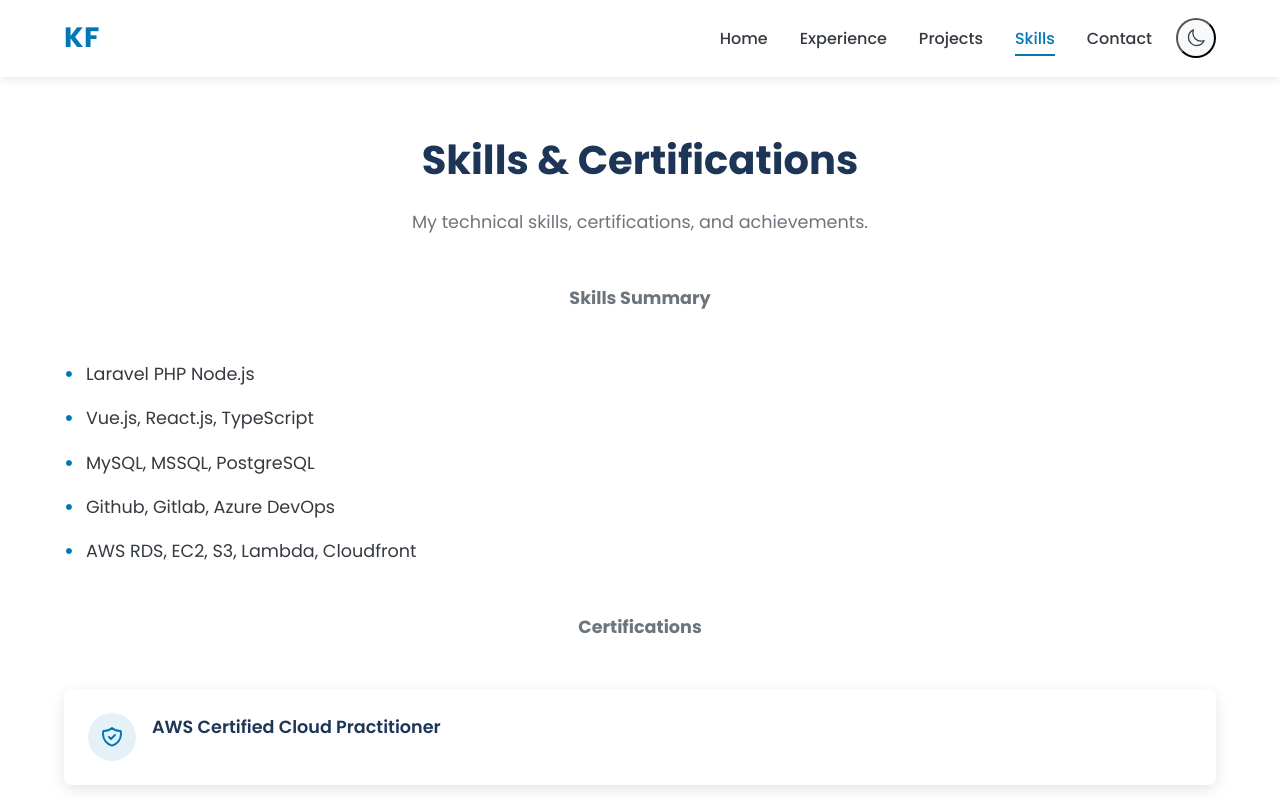
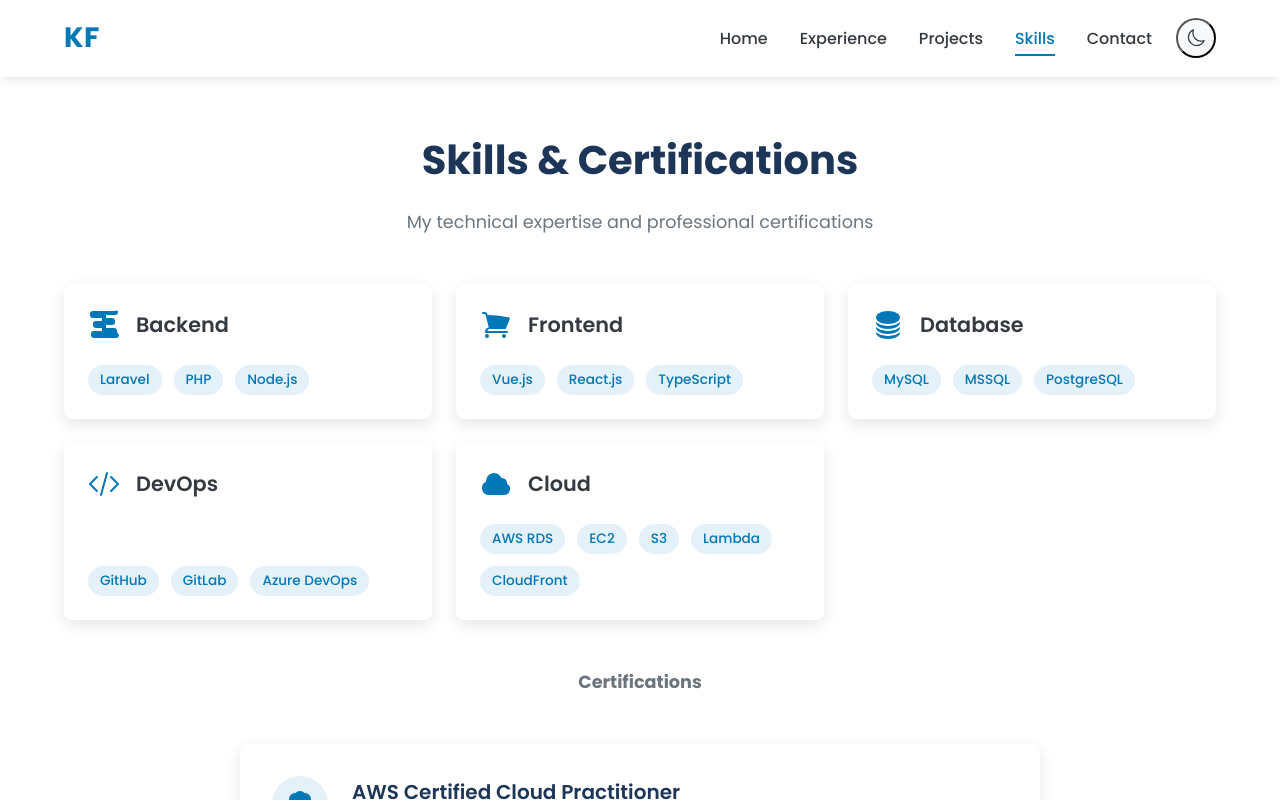
Before and after one commit to karlito0oo/portfolio, a React (Vite) app: page / in a window 1280 px wide. Both pictures are taken after a click on the button "Skills". Shown: the top 800 px of the page. Built offline with nearby package versions, Linux system fonts and the light colour scheme.

Commit message:
Projects UI enhancements

```diff
--- a/src/custom.css
+++ b/src/custom.css
@@ -751,67 +751,121 @@ nav button:hover::after, nav button.active::after {
   transition: var(--transition);
 }
 
-.skills-section, .certifications-section, .awards-section {
+.skills-grid {
+  display: grid;
+  grid-template-columns: repeat(auto-fill, minmax(300px, 1fr));
+  gap: 1.5rem;
   margin-bottom: 3rem;
 }
 
-.skills-list {
-  list-style-type: none;
-  padding-left: 0;
-  margin-bottom: 2rem;
+.skill-category-card {
+  background-color: var(--card-background);
+  border-radius: 8px;
+  padding: 1.5rem;
+  box-shadow: var(--box-shadow);
+  transition: var(--transition);
+  height: 100%;
+  display: flex;
+  flex-direction: column;
 }
 
-.skills-list li {
-  margin-bottom: 1rem;
-  font-size: 1.1rem;
-  color: var(--text-color);
+.skill-category-card:hover {
+  transform: translateY(-5px);
+  box-shadow: 0 10px 20px var(--shadow-color);
+}
+
+.skill-category-header {
   display: flex;
   align-items: center;
+  margin-bottom: 1.5rem;
+  gap: 1rem;
 }
 
-.skill-bullet {
-  color: var(--primary-color);
-  font-size: 1.5rem;
-  margin-right: 0.75rem;
-  line-height: 1;
+.skill-category-header h3 {
+  font-size: 1.3rem;
+  font-weight: 600;
+  color: var(--text-color);
+  margin: 0;
 }
 
-.certification-item, .award-item {
+.skill-category-icon {
+  width: 2rem;
+  height: 2rem;
+  color: var(--primary-color);
+}
+
+.skill-tags {
+  display: flex;
+  flex-wrap: wrap;
+  gap: 0.75rem;
+  margin-top: auto;
+}
+
+.certification-card {
   display: flex;
   align-items: flex-start;
-  gap: 1rem;
-  margin-bottom: 1.5rem;
-  padding: 1.5rem;
+  gap: 1.5rem;
+  padding: 2rem;
   background-color: var(--card-background);
   border-radius: 8px;
   box-shadow: var(--box-shadow);
-  transition: var(--transition);
+  transition: transform 0.3s ease, box-shadow 0.3s ease;
+  max-width: 800px;
+  margin: 0 auto;
 }
 
-.certification-icon, .award-icon {
+.certification-card:hover {
+  transform: translateY(-5px);
+  box-shadow: 0 10px 20px var(--shadow-color);
+}
+
+.certification-icon {
   display: flex;
   align-items: center;
   justify-content: center;
-  width: 48px;
-  height: 48px;
+  width: 3.5rem;
+  height: 3.5rem;
   border-radius: 50%;
   background-color: rgba(0, 119, 182, 0.1);
   color: var(--primary-color);
   flex-shrink: 0;
 }
 
-.certification-content, .award-content {
+.certification-icon svg {
+  width: 2rem;
+  height: 2rem;
+}
+
+.certification-content {
   flex-grow: 1;
 }
 
-.certification-content h4, .award-content h4 {
-  margin-bottom: 0.5rem;
+.certification-content h4 {
+  font-size: 1.25rem;
+  font-weight: 600;
   color: var(--dark-color);
-  font-weight: 600;
-  font-size: 1.1rem;
+  margin-bottom: 0.75rem;
 }
 
-.award-content p {
-  color: var(--light-text);
-  font-size: 0.95rem;
+.certification-content p {
+  color: var(--text-color);
+  font-size: 1rem;
+  line-height: 1.6;
 }
+
+@media (max-width: 767px) {
+  .skills-grid {
+    grid-template-columns: 1fr;
+  }
+
+  .certification-card {
+    flex-direction: column;
+    align-items: center;
+    text-align: center;
+    padding: 1.5rem;
+  }
+
+  .certification-icon {
+    margin-bottom: 1rem;
+  }
+}
--- a/src/pages/Contact.tsx
+++ b/src/pages/Contact.tsx
@@ -95,19 +95,14 @@ const Contact: React.FC = () => {
             <div className="connect-section">
               <h4>Connect with me</h4>
               <div className="social-icons">
-                <a href="https://github.com" target="_blank" rel="noopener noreferrer" aria-label="GitHub">
+                <a href="https://github.com/karlito0oo" target="_blank" rel="noopener noreferrer" aria-label="GitHub">
                   <svg width="20" height="20" fill="currentColor" viewBox="0 0 24 24" aria-hidden="true">
                     <path fillRule="evenodd" d="M12 2C6.477 2 2 6.484 2 12.017c0 4.425 2.865 8.18 6.839 9.504.5.092.682-.217.682-.483 0-.237-.008-.868-.013-1.703-2.782.605-3.369-1.343-3.369-1.343-.454-1.158-1.11-1.466-1.11-1.466-.908-.62.069-.608.069-.608 1.003.07 1.531 1.032 1.531 1.032.892 1.53 2.341 1.088 2.91.832.092-.647.35-1.088.636-1.338-2.22-.253-4.555-1.113-4.555-4.951 0-1.093.39-1.988 1.029-2.688-.103-.253-.446-1.272.098-2.65 0 0 .84-.27 2.75 1.026A9.564 9.564 0 0112 6.844c.85.004 1.705.115 2.504.337 1.909-1.296 2.747-1.027 2.747-1.027.546 1.379.202 2.398.1 2.651.64.7 1.028 1.595 1.028 2.688 0 3.848-2.339 4.695-4.566 4.943.359.309.678.92.678 1.855 0 1.338-.012 2.419-.012 2.747 0 .268.18.58.688.482A10.019 10.019 0 0022 12.017C22 6.484 17.522 2 12 2z" clipRule="evenodd" />
                   </svg>
                 </a>
-                <a href="https://linkedin.com" target="_blank" rel="noopener noreferrer" aria-label="LinkedIn">
+                <a href="https://www.linkedin.com/in/karl-kenneth-flores-8a019b175/" target="_blank" rel="noopener noreferrer" aria-label="LinkedIn">
                   <svg width="20" height="20" fill="currentColor" viewBox="0 0 24 24" aria-hidden="true">
                     <path d="M20.447 20.452h-3.554v-5.569c0-1.328-.027-3.037-1.852-3.037-1.853 0-2.136 1.445-2.136 2.939v5.667H9.351V9h3.414v1.561h.046c.477-.9 1.637-1.85 3.37-1.85 3.601 0 4.267 2.37 4.267 5.455v6.286zM5.337 7.433c-1.144 0-2.063-.926-2.063-2.065 0-1.138.92-2.063 2.063-2.063 1.14 0 2.064.925 2.064 2.063 0 1.139-.925 2.065-2.064 2.065zm1.782 13.019H3.555V9h3.564v11.452zM22.225 0H1.771C.792 0 0 .774 0 1.729v20.542C0 23.227.792 24 1.771 24h20.451C23.2 24 24 23.227 24 22.271V1.729C24 .774 23.2 0 22.222 0h.003z" />
-                  </svg>
-                </a>
-                <a href="https://twitter.com" target="_blank" rel="noopener noreferrer" aria-label="Twitter">
-                  <svg width="20" height="20" fill="currentColor" viewBox="0 0 24 24" aria-hidden="true">
-                    <path d="M8.29 20.251c7.547 0 11.675-6.253 11.675-11.675 0-.178 0-.355-.012-.53A8.348 8.348 0 0022 5.92a8.19 8.19 0 01-2.357.646 4.118 4.118 0 001.804-2.27 8.224 8.224 0 01-2.605.996 4.107 4.107 0 00-6.993 3.743 11.65 11.65 0 01-8.457-4.287 4.106 4.106 0 001.27 5.477A4.072 4.072 0 012.8 9.713v.052a4.105 4.105 0 003.292 4.022 4.095 4.095 0 01-1.853.07 4.108 4.108 0 003.834 2.85A8.233 8.233 0 012 18.407a11.616 11.616 0 006.29 1.84" />
                   </svg>
                 </a>
               </div>
--- a/src/pages/Home.tsx
+++ b/src/pages/Home.tsx
@@ -38,19 +38,14 @@ const Home: React.FC = () => {
             </div>
 
             <div className="social-icons">
-              <a href="https://github.com" target="_blank" rel="noopener noreferrer" aria-label="GitHub">
+              <a href="https://github.com/karlito0oo" target="_blank" rel="noopener noreferrer" aria-label="GitHub">
                 <svg width="20" height="20" fill="currentColor" viewBox="0 0 24 24" aria-hidden="true">
                   <path fillRule="evenodd" d="M12 2C6.477 2 2 6.484 2 12.017c0 4.425 2.865 8.18 6.839 9.504.5.092.682-.217.682-.483 0-.237-.008-.868-.013-1.703-2.782.605-3.369-1.343-3.369-1.343-.454-1.158-1.11-1.466-1.11-1.466-.908-.62.069-.608.069-.608 1.003.07 1.531 1.032 1.531 1.032.892 1.53 2.341 1.088 2.91.832.092-.647.35-1.088.636-1.338-2.22-.253-4.555-1.113-4.555-4.951 0-1.093.39-1.988 1.029-2.688-.103-.253-.446-1.272.098-2.65 0 0 .84-.27 2.75 1.026A9.564 9.564 0 0112 6.844c.85.004 1.705.115 2.504.337 1.909-1.296 2.747-1.027 2.747-1.027.546 1.379.202 2.398.1 2.651.64.7 1.028 1.595 1.028 2.688 0 3.848-2.339 4.695-4.566 4.943.359.309.678.92.678 1.855 0 1.338-.012 2.419-.012 2.747 0 .268.18.58.688.482A10.019 10.019 0 0022 12.017C22 6.484 17.522 2 12 2z" clipRule="evenodd" />
                 </svg>
               </a>
-              <a href="https://linkedin.com" target="_blank" rel="noopener noreferrer" aria-label="LinkedIn">
+              <a href="https://www.linkedin.com/in/karl-kenneth-flores-8a019b175/" target="_blank" rel="noopener noreferrer" aria-label="LinkedIn">
                 <svg width="20" height="20" fill="currentColor" viewBox="0 0 24 24" aria-hidden="true">
                   <path d="M20.447 20.452h-3.554v-5.569c0-1.328-.027-3.037-1.852-3.037-1.853 0-2.136 1.445-2.136 2.939v5.667H9.351V9h3.414v1.561h.046c.477-.9 1.637-1.85 3.37-1.85 3.601 0 4.267 2.37 4.267 5.455v6.286zM5.337 7.433c-1.144 0-2.063-.926-2.063-2.065 0-1.138.92-2.063 2.063-2.063 1.14 0 2.064.925 2.064 2.063 0 1.139-.925 2.065-2.064 2.065zm1.782 13.019H3.555V9h3.564v11.452zM22.225 0H1.771C.792 0 0 .774 0 1.729v20.542C0 23.227.792 24 1.771 24h20.451C23.2 24 24 23.227 24 22.271V1.729C24 .774 23.2 0 22.222 0h.003z" />
-                </svg>
-              </a>
-              <a href="https://twitter.com" target="_blank" rel="noopener noreferrer" aria-label="Twitter">
-                <svg width="20" height="20" fill="currentColor" viewBox="0 0 24 24" aria-hidden="true">
-                  <path d="M8.29 20.251c7.547 0 11.675-6.253 11.675-11.675 0-.178 0-.355-.012-.53A8.348 8.348 0 0022 5.92a8.19 8.19 0 01-2.357.646 4.118 4.118 0 001.804-2.27 8.224 8.224 0 01-2.605.996 4.107 4.107 0 00-6.993 3.743 11.65 11.65 0 01-8.457-4.287 4.106 4.106 0 001.27 5.477A4.072 4.072 0 012.8 9.713v.052a4.105 4.105 0 003.292 4.022 4.095 4.095 0 01-1.853.07 4.108 4.108 0 003.834 2.85A8.233 8.233 0 012 18.407a11.616 11.616 0 006.29 1.84" />
                 </svg>
               </a>
             </div>
--- a/src/pages/Projects.tsx
+++ b/src/pages/Projects.tsx
@@ -1,61 +1,17 @@
 import React from 'react';
+import shopmaraphLogo from '../assets/shopmaraphlogo.jpg';
 
 const Projects: React.FC = () => {
   const projects = [
     {
       id: 1,
-      title: 'E-Commerce Platform',
-      description: 'A full-stack e-commerce platform with product catalog, shopping cart, and payment processing capabilities.',
-      image: 'https://i.imgur.com/0ACPgAu.jpg',
-      technologies: ['React', 'Node.js', 'MongoDB', 'Stripe API'],
-      liveUrl: '#',
-      githubUrl: '#'
+      title: 'ShopMara PH',
+      description: 'A modern e-commerce platform for a clothing store featuring a responsive design, secure user authentication, product catalog with categories, shopping cart functionality, and seamless checkout process. Implemented with a Laravel backend API and React frontend for optimal performance.',
+      image: shopmaraphLogo,
+      technologies: ['Laravel', 'React JS', 'TypeScript', 'MySQL', 'Tailwind CSS'],
+      liveUrl: 'https://shopmaraph.com/',
+      githubUrl: 'https://github.com/karlito0oo/ShopMaraPH'
     },
-    {
-      id: 2,
-      title: 'Task Management App',
-      description: 'A Kanban-style task management application with drag-and-drop functionality and team collaboration features.',
-      image: 'https://i.imgur.com/xGZfEVG.jpg',
-      technologies: ['React', 'Redux', 'Firebase', 'Tailwind CSS'],
-      liveUrl: '#',
-      githubUrl: '#'
-    },
-    {
-      id: 3,
-      title: 'Weather Dashboard',
-      description: 'A weather forecast dashboard that displays current and future weather conditions based on location.',
-      image: 'https://i.imgur.com/KRzFnrR.jpg',
-      technologies: ['JavaScript', 'OpenWeather API', 'Chart.js', 'SCSS'],
-      liveUrl: '#',
-      githubUrl: '#'
-    },
-    {
-      id: 4,
-      title: 'Social Media Analytics',
-      description: 'A dashboard for social media managers to track engagement metrics and audience demographics.',
-      image: 'https://i.imgur.com/vYs4qEt.jpg',
-      technologies: ['React', 'TypeScript', 'D3.js', 'Node.js'],
-      liveUrl: '#',
-      githubUrl: '#'
-    },
-    {
-      id: 5,
-      title: 'Fitness Tracker',
-      description: 'A mobile-first web application to track fitness activities, set goals, and visualize progress over time.',
-      image: 'https://i.imgur.com/VyRvwY4.jpg',
-      technologies: ['React Native', 'GraphQL', 'Apollo', 'MongoDB'],
-      liveUrl: '#',
-      githubUrl: '#'
-    },
-    {
-      id: 6,
-      title: 'Recipe Finder',
-      description: 'A web application that helps users find recipes based on available ingredients and dietary preferences.',
-      image: 'https://i.imgur.com/AHJNKZ1.jpg',
-      technologies: ['Vue.js', 'Vuex', 'Edamam API', 'CSS Grid'],
-      liveUrl: '#',
-      githubUrl: '#'
-    }
   ];
 
   return (
--- a/src/pages/Skills.tsx
+++ b/src/pages/Skills.tsx
@@ -1,70 +1,96 @@
 import React from 'react';
 
 const Skills: React.FC = () => {
+  const skillCategories = [
+    {
+      name: "Backend",
+      skills: ["Laravel", "PHP", "Node.js"],
+      icon: (
+        <svg xmlns="http://www.w3.org/2000/svg" viewBox="0 0 24 24" fill="currentColor" className="skill-category-icon">
+          <path d="M21.75 17.25v-.75a2.25 2.25 0 0 0-2.25-2.25H13.5v-2.25h4.5a2.25 2.25 0 0 0 2.25-2.25v-.75a2.25 2.25 0 0 0-2.25-2.25H13.5v-2.25h6.75a2.25 2.25 0 0 0 2.25-2.25v-.75A2.25 2.25 0 0 0 20.25 1.5H3.75A2.25 2.25 0 0 0 1.5 3.75v.75a2.25 2.25 0 0 0 2.25 2.25h6.75V9H6a2.25 2.25 0 0 0-2.25 2.25v.75A2.25 2.25 0 0 0 6 14.25h4.5v2.25H4.5a2.25 2.25 0 0 0-2.25 2.25v.75a2.25 2.25 0 0 0 2.25 2.25h16.5a2.25 2.25 0 0 0 2.25-2.25Z" />
+        </svg>
+      )
+    },
+    {
+      name: "Frontend",
+      skills: ["Vue.js", "React.js", "TypeScript"],
+      icon: (
+        <svg xmlns="http://www.w3.org/2000/svg" viewBox="0 0 24 24" fill="currentColor" className="skill-category-icon">
+          <path d="M2.25 2.25a.75.75 0 0 0 0 1.5h1.386c.17 0 .318.114.362.278l2.558 9.592a3.752 3.752 0 0 0-2.806 3.63c0 .414.336.75.75.75h15.75a.75.75 0 0 0 0-1.5H5.378A2.25 2.25 0 0 1 7.5 15h11.218a.75.75 0 0 0 .674-.421 60.358 60.358 0 0 0 2.96-7.228.75.75 0 0 0-.525-.965A60.864 60.864 0 0 0 5.68 4.509l-.232-.867A1.875 1.875 0 0 0 3.636 2.25H2.25ZM3.75 20.25a1.5 1.5 0 1 1 3 0 1.5 1.5 0 0 1-3 0ZM16.5 20.25a1.5 1.5 0 1 1 3 0 1.5 1.5 0 0 1-3 0Z" />
+        </svg>
+      )
+    },
+    {
+      name: "Database",
+      skills: ["MySQL", "MSSQL", "PostgreSQL"],
+      icon: (
+        <svg xmlns="http://www.w3.org/2000/svg" viewBox="0 0 24 24" fill="currentColor" className="skill-category-icon">
+          <path d="M21 6.375c0 2.692-4.03 4.875-9 4.875S3 9.067 3 6.375 7.03 1.5 12 1.5s9 2.183 9 4.875Z" />
+          <path d="M12 12.75c2.685 0 5.19-.586 7.078-1.609a8.283 8.283 0 0 0 1.897-1.384c.016.121.025.244.025.368C21 12.817 16.97 15 12 15s-9-2.183-9-4.875c0-.124.009-.247.025-.368a8.285 8.285 0 0 0 1.897 1.384C6.809 12.164 9.315 12.75 12 12.75Z" />
+          <path d="M12 16.5c2.685 0 5.19-.586 7.078-1.609a8.282 8.282 0 0 0 1.897-1.384c.016.121.025.244.025.368 0 2.692-4.03 4.875-9 4.875s-9-2.183-9-4.875c0-.124.009-.247.025-.368a8.284 8.284 0 0 0 1.897 1.384C6.809 15.914 9.315 16.5 12 16.5Z" />
+          <path d="M12 20.25c2.685 0 5.19-.586 7.078-1.609a8.282 8.282 0 0 0 1.897-1.384c.016.121.025.244.025.368 0 2.692-4.03 4.875-9 4.875s-9-2.183-9-4.875c0-.124.009-.247.025-.368a8.284 8.284 0 0 0 1.897 1.384c1.888 1.023 4.394 1.609 7.078 1.609Z" />
+        </svg>
+      )
+    },
+    {
+      name: "DevOps",
+      skills: ["GitHub", "GitLab", "Azure DevOps"],
+      icon: (
+        <svg xmlns="http://www.w3.org/2000/svg" viewBox="0 0 24 24" fill="currentColor" className="skill-category-icon">
+          <path fillRule="evenodd" d="M14.447 3.026a.75.75 0 0 1 .527.921l-4.5 16.5a.75.75 0 0 1-1.448-.394l4.5-16.5a.75.75 0 0 1 .921-.527ZM16.72 6.22a.75.75 0 0 1 1.06 0l5.25 5.25a.75.75 0 0 1 0 1.06l-5.25 5.25a.75.75 0 1 1-1.06-1.06L21.44 12l-4.72-4.72a.75.75 0 0 1 0-1.06Zm-9.44 0a.75.75 0 0 1 0 1.06L2.56 12l4.72 4.72a.75.75 0 0 1-1.06 1.06L.97 12.53a.75.75 0 0 1 0-1.06l5.25-5.25a.75.75 0 0 1 1.06 0Z" clipRule="evenodd" />
+        </svg>
+      )
+    },
+    {
+      name: "Cloud",
+      skills: ["AWS RDS", "EC2", "S3", "Lambda", "CloudFront"],
+      icon: (
+        <svg xmlns="http://www.w3.org/2000/svg" viewBox="0 0 24 24" fill="currentColor" className="skill-category-icon">
+          <path fillRule="evenodd" d="M4.5 9.75a6 6 0 0 1 11.573-2.226 3.75 3.75 0 0 1 4.133 4.303A4.5 4.5 0 0 1 18 20.25H6.75a5.25 5.25 0 0 1-2.23-10.004 6.072 6.072 0 0 1-.02-.496Z" clipRule="evenodd" />
+        </svg>
+      )
+    }
+  ];
+
   return (
     <section id="skills">
       <div className="container">
         <h2 className="section-title">Skills & Certifications</h2>
         <p className="section-subtitle">
-          My technical skills, certifications, and achievements.
+          My technical expertise and professional certifications
         </p>
 
-        {/* Skills Section */}
-        <div className="skills-section">
-          <h3 className="section-subtitle">Skills Summary</h3>
-          <ul className="skills-list">
-            <li>
-              <span className="skill-bullet">•</span>
-              Laravel PHP Node.js
-            </li>
-            <li>
-              <span className="skill-bullet">•</span>
-              Vue.js, React.js, TypeScript
-            </li>
-            <li>
-              <span className="skill-bullet">•</span>
-              MySQL, MSSQL, PostgreSQL
-            </li>
-            <li>
-              <span className="skill-bullet">•</span>
-              Github, Gitlab, Azure DevOps
-            </li>
-            <li>
-              <span className="skill-bullet">•</span>
-              AWS RDS, EC2, S3, Lambda, Cloudfront
-            </li>
-          </ul>
+        {/* Skills Categories Grid */}
+        <div className="skills-grid">
+          {skillCategories.map((category, index) => (
+            <div key={index} className="skill-category-card">
+              <div className="skill-category-header">
+                {category.icon}
+                <h3>{category.name}</h3>
+              </div>
+              <div className="skill-tags">
+                {category.skills.map((skill, skillIndex) => (
+                  <span key={skillIndex} className="skill-tag">
+                    {skill}
+                  </span>
+                ))}
+              </div>
+            </div>
+          ))}
         </div>
 
         {/* Certifications Section */}
         <div className="certifications-section">
           <h3 className="section-subtitle">Certifications</h3>
-          <div className="certification-item">
+          <div className="certification-card">
             <div className="certification-icon">
-              <svg width="24" height="24" fill="none" stroke="currentColor" viewBox="0 0 24 24">
-                <path strokeLinecap="round" strokeLinejoin="round" strokeWidth="2"
-                  d="M9 12l2 2 4-4m5.618-4.016A11.955 11.955 0 0112 2.944a11.955 11.955 0 01-8.618 3.04A12.02 12.02 0 003 9c0 5.591 3.824 10.29 9 11.622 5.176-1.332 9-6.03 9-11.622 0-1.042-.133-2.052-.382-3.016z" />
+              <svg xmlns="http://www.w3.org/2000/svg" viewBox="0 0 24 24" fill="currentColor">
+                <path fillRule="evenodd" d="M8.603 3.799A4.49 4.49 0 0 1 12 2.25c1.357 0 2.573.6 3.397 1.549a4.49 4.49 0 0 1 3.498 1.307 4.491 4.491 0 0 1 1.307 3.497A4.49 4.49 0 0 1 21.75 12a4.49 4.49 0 0 1-1.549 3.397 4.491 4.491 0 0 1-1.307 3.497 4.491 4.491 0 0 1-3.497 1.307A4.49 4.49 0 0 1 12 21.75a4.49 4.49 0 0 1-3.397-1.549 4.49 4.49 0 0 1-3.498-1.306 4.491 4.491 0 0 1-1.307-3.498A4.49 4.49 0 0 1 2.25 12c0-1.357.6-2.573 1.549-3.397a4.49 4.49 0 0 1 1.307-3.497 4.49 4.49 0 0 1 3.497-1.307Zm7.007 6.387a.75.75 0 1 0-1.22-.872l-3.236 4.53L9.53 12.22a.75.75 0 0 0-1.06 1.06l2.25 2.25a.75.75 0 0 0 1.14-.094l3.75-5.25Z" clipRule="evenodd" />
               </svg>
             </div>
             <div className="certification-content">
               <h4>AWS Certified Cloud Practitioner</h4>
-            </div>
-          </div>
-        </div>
-
-        {/* Awards Section */}
-        <div className="awards-section">
-          <h3 className="section-subtitle">Awards Received</h3>
-          <div className="award-item">
-            <div className="award-icon">
-              <svg width="24" height="24" fill="none" stroke="currentColor" viewBox="0 0 24 24">
-                <path strokeLinecap="round" strokeLinejoin="round" strokeWidth="2"
-                  d="M5 3v4M3 5h4M6 17v4m-2-2h4m5-16l2.286 6.857L21 12l-5.714 2.143L13 21l-2.286-6.857L5 12l5.714-2.143L13 3z" />
-              </svg>
-            </div>
-            <div className="award-content">
-              <h4>Trailblazer of the quarter</h4>
-              <p>(Realtair Inc. Apr-Jun 2021)</p>
+              <p>Validation of fundamental knowledge of AWS cloud architecture, services, security, and pricing</p>
             </div>
           </div>
         </div>
```
Also changed, not shown: src/assets/prof-pict.png (added), src/assets/shopmaraphlogo.jpg (added).
